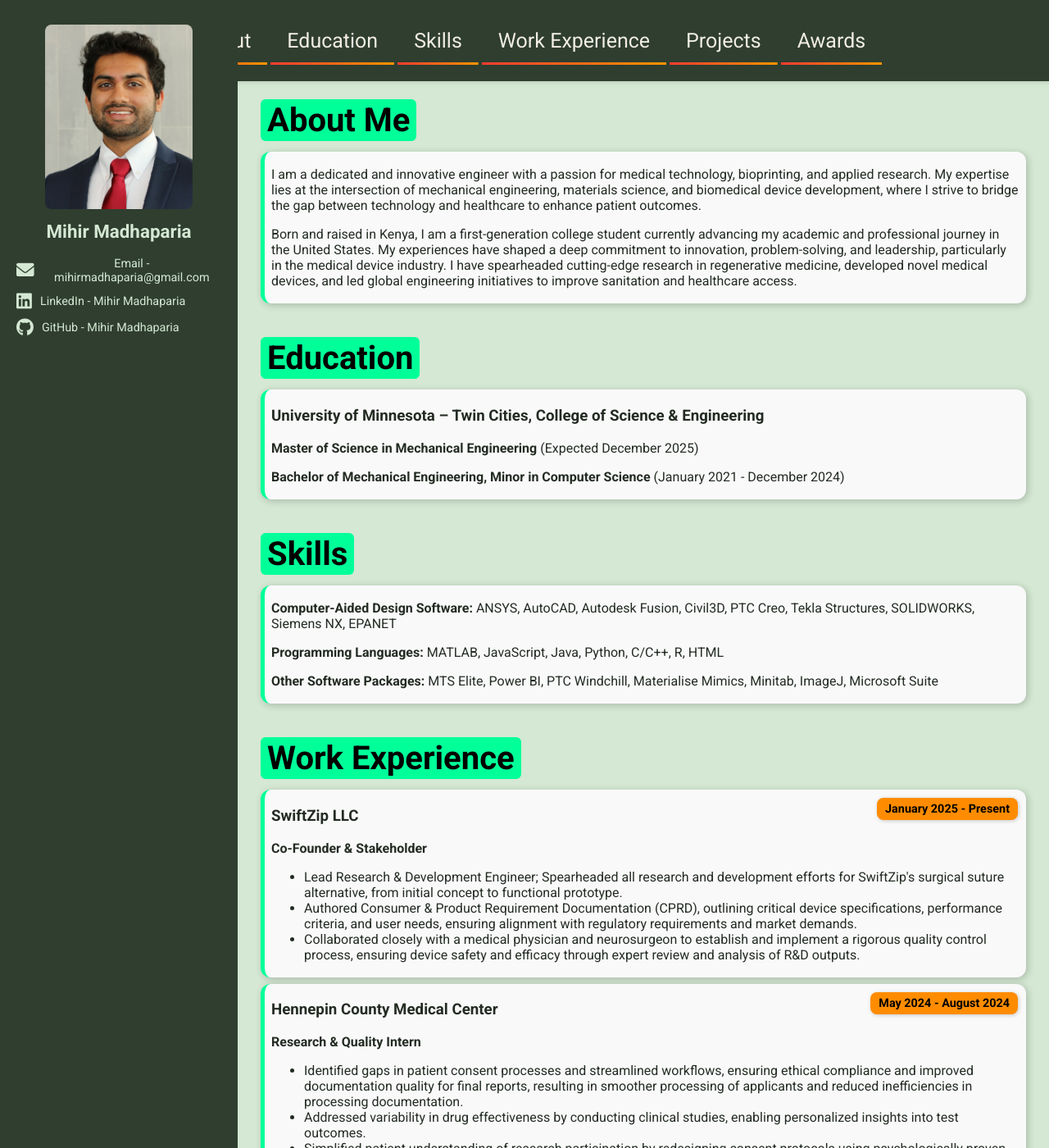
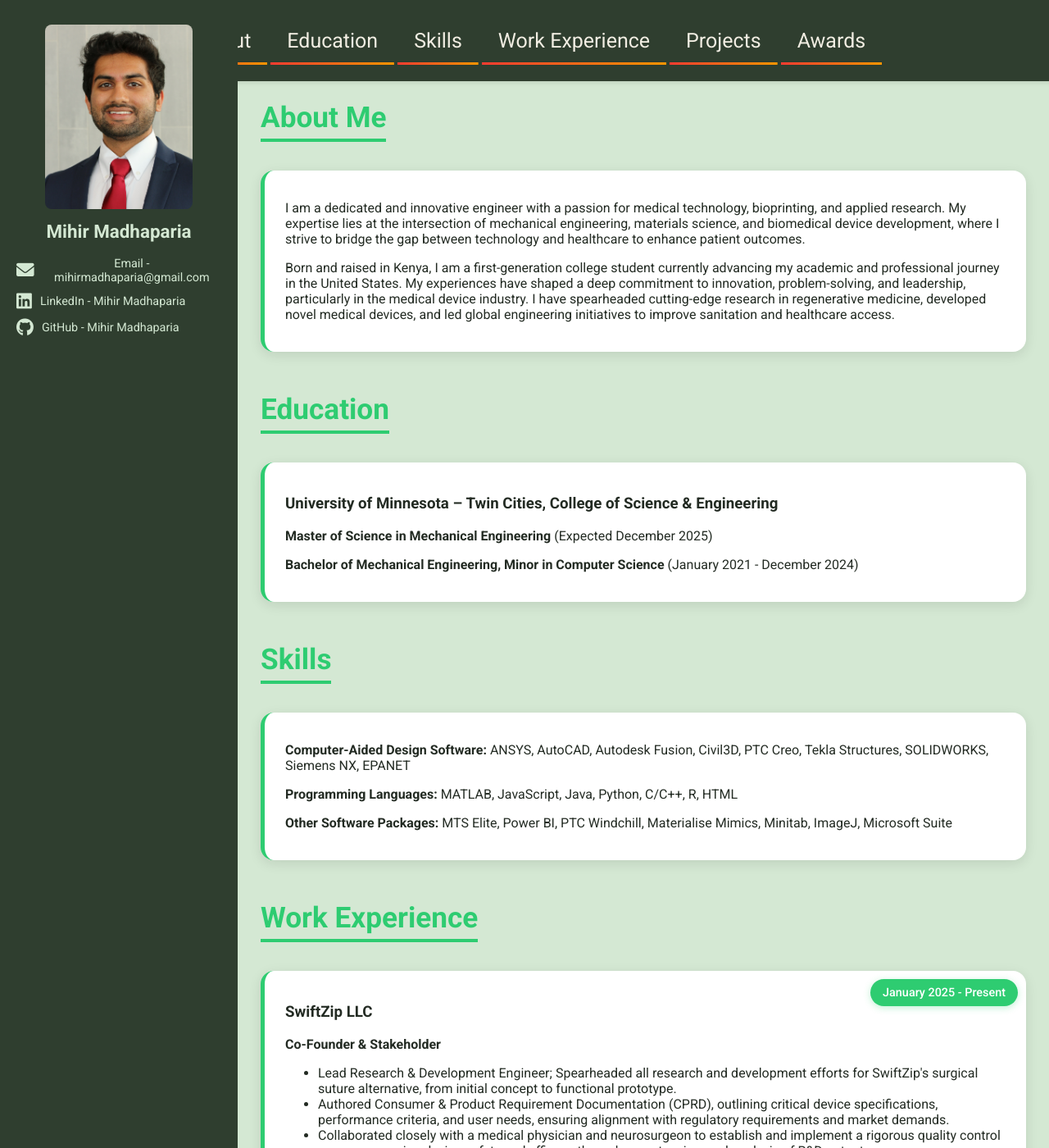
Before and after one commit to mihirmadhaparia/mihirmadhaparia.github.io, a Jekyll site: the page built from README.md, in a window 1280 px wide and 1400 px high. Shown: the whole window at 82% size. Built offline with Jekyll 4.4.1, drawn with Linux system fonts in a browser that asks for light colours; our own code applies the rules of GitHub Pages for plain Markdown files.

Commit message:
Assistant checkpoint: Enhanced website UI with modern styling and animations
Assistant generated file changes:
- assets/css/style.css: Enhance UI with modern styling, Update navigation and side panel, Update section headings and date box

---

User prompt:

I have linked my repo from github and want you to enhance my personal website appearance. Do not change any of my information on it, I only want you to make inprovements to the UI.

Replit-Commit-Author: Assistant
Replit-Commit-Session-Id: 23841cc8-ca2a-407b-90de-58b1ae63cdfa

```diff
--- a/assets/css/style.css
+++ b/assets/css/style.css
@@ -40,12 +40,18 @@ body {
 /* Experience Section Styling */
 .experience-box {
     position: relative;
-    border-radius: 12px;
-    box-shadow: 2px 2px 10px rgba(0, 0, 0, 0.2);
-    padding: 2px 8px;
-    margin: 8px 0;
-    background-color: #f9f9f9;
-    border-left: 5px solid #00ff99;
+    border-radius: 16px;
+    box-shadow: 0 4px 15px rgba(0, 0, 0, 0.1);
+    padding: 20px 25px;
+    margin: 15px 0;
+    background-color: #ffffff;
+    border-left: 5px solid #2ecc71;
+    transition: transform 0.2s ease, box-shadow 0.2s ease;
+}
+
+.experience-box:hover {
+    transform: translateY(-3px);
+    box-shadow: 0 6px 20px rgba(0, 0, 0, 0.15);
 }
 
 .experience-box .date-box {
@@ -64,14 +70,23 @@ body {
 
 /* Section Heading Styling */
 .section-heading {
-    background-color: #00ff99;
-    color: black;
-    padding: 2px 8px;
-    font-size: 2.5em;
-    font-weight: bold;
+    color: #2ecc71;
+    padding: 5px 0;
+    font-size: 2.2em;
+    font-weight: 700;
     display: inline-block;
-    border-radius: 6px;
-    margin-bottom: 5px;
+    margin-bottom: 20px;
+    border-bottom: 4px solid #2ecc71;
+}
+
+.experience-box .date-box {
+    background: #2ecc71;
+    color: white;
+    padding: 8px 15px;
+    border-radius: 20px;
+    font-size: 0.9em;
+    font-weight: 500;
+    box-shadow: 0 2px 8px rgba(46, 204, 113, 0.3);
 }
 
 /* Sticky Navigation Bar */
@@ -219,12 +234,72 @@ nav.shrink a {
     }
 
     .side-panel {
-        width: 100%;
-        height: auto;
-        position: relative;
-        text-align: center;
-        padding: 10px;
-    }
+    width: 280px;
+    height: 100vh;
+    position: fixed;
+    left: 0;
+    top: 0;
+    background: linear-gradient(145deg, #2ecc71, #27ae60);
+    color: white;
+    text-align: center;
+    padding: 30px 15px;
+    box-shadow: 2px 0 15px rgba(0, 0, 0, 0.1);
+}
+
+.side-panel .profile-pic {
+    width: 150px;
+    height: 150px;
+    border-radius: 50%;
+    border: 4px solid white;
+    margin: 20px auto;
+    object-fit: cover;
+    box-shadow: 0 4px 10px rgba(0, 0, 0, 0.2);
+}
+
+.side-panel .contact-info a {
+    color: white;
+    text-decoration: none;
+    display: block;
+    padding: 10px;
+    margin: 10px 0;
+    border-radius: 8px;
+    transition: background 0.3s ease;
+}
+
+.side-panel .contact-info a:hover {
+    background: rgba(255, 255, 255, 0.1);
+}
+
+nav {
+    position: fixed;
+    top: 0;
+    left: 280px;
+    right: 0;
+    background: rgba(255, 255, 255, 0.95);
+    backdrop-filter: blur(10px);
+    padding: 15px 30px;
+    box-shadow: 0 2px 10px rgba(0, 0, 0, 0.1);
+    transition: all 0.3s ease;
+    z-index: 1000;
+}
+
+nav a {
+    color: #2ecc71;
+    text-decoration: none;
+    margin: 0 15px;
+    font-weight: 500;
+    transition: color 0.3s ease;
+}
+
+nav a:hover {
+    color: #27ae60;
+}
+
+.content {
+    margin-left: 280px;
+    padding: 100px 40px;
+    max-width: 1200px;
+}
 
     .profile-pic {
         max-width: 120px;
```
